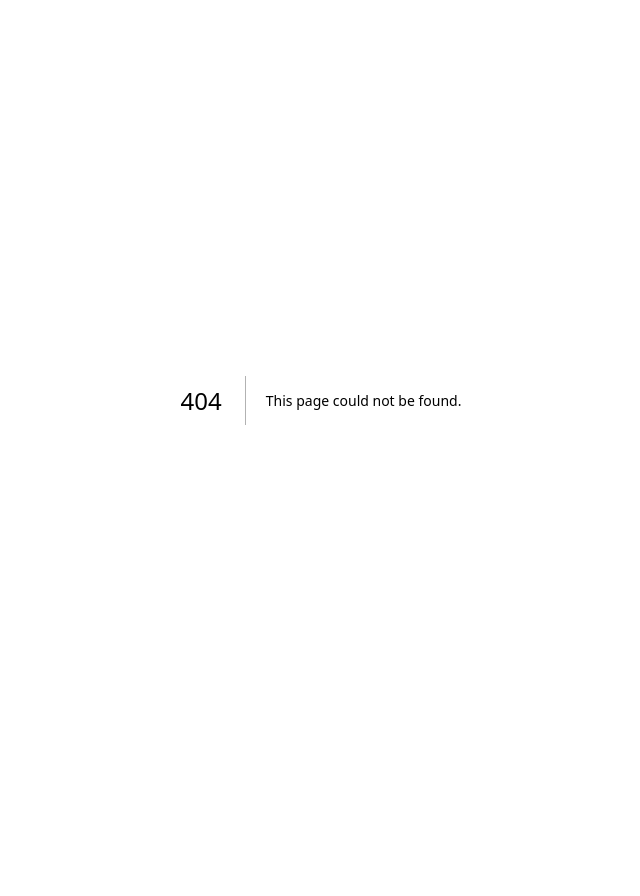
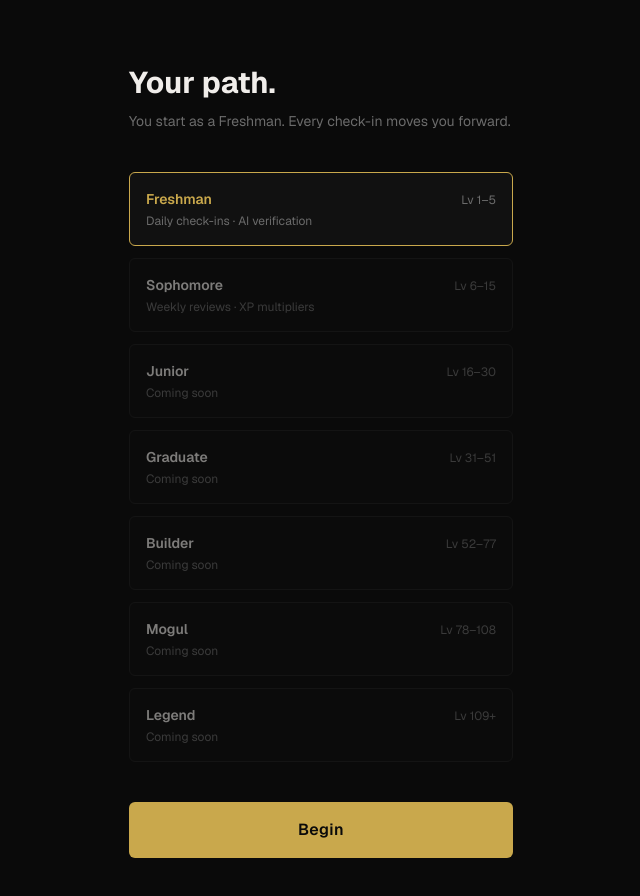
Before and after one commit to deegeeii/receipts, a Next.js app in the folder client/: page /onboarding/preview in a window 1280 px wide. Before the commit this address had no page. Shown: the top 896 px of the page, without its empty margins (319-959 px from the left). Before the commit the page ends 800 px from the top, so only its background shows below. Built offline with nearby package versions, Linux system fonts and the light colour scheme.

Commit message:
Slice B complete: village invite email, level preview screen, review redirect

```diff
--- a/client/src/app/api/stripe/webhook/route.ts
+++ b/client/src/app/api/stripe/webhook/route.ts
@@ -5,7 +5,7 @@ import { NextRequest, NextResponse } from "next/server";
 import Stripe from "stripe";
 
 // ── HANDLER ───────────────────────────────────────────────────────────────────
-// POST /api/stripe/webhook — handle Stripe events for transfer failures and account updates
+// POST /api/stripe/webhook — handle Stripe events for payout failures and account updates
 export async function POST(request: NextRequest) {
   const body = await request.text();
   const sig = request.headers.get("stripe-signature");
@@ -34,9 +34,8 @@ export async function POST(request: NextRequest) {
     );
   }
 
-  switch (event.type) {
-    case "transfer.failed": {
-      const transfer = event.data.object as Stripe.Transfer;
+  if (event.type === "payout.failed") {
+    const payout = event.data.object as Stripe.Payout;
 
     const { error } = await supabaseAdmin
       .from("payouts")
@@ -44,20 +43,18 @@ export async function POST(request: NextRequest) {
         status: "pending",
         stripe_transfer_id: null,
       })
-        .eq("stripe_transfer_id", transfer.id);
+      .eq("stripe_transfer_id", payout.id);
 
     if (error) {
       console.error("webhook: payout reset failed", error);
     } else {
-        console.log("webhook: transfer.failed — payout reset to pending", {
-          transfer_id: transfer.id,
+      console.log("webhook: payout.failed — payout reset to pending", {
+        payout_id: payout.id,
       });
     }
-
-      break;
   }
 
-    case "account.updated": {
+  if (event.type === "account.updated") {
     const account = event.data.object as Stripe.Account;
 
     console.log("webhook: account.updated", {
@@ -65,12 +62,6 @@ export async function POST(request: NextRequest) {
       payouts_enabled: account.payouts_enabled,
       charges_enabled: account.charges_enabled,
     });
-
-      break;
-    }
-
-    default:
-      break;
   }
 
   return NextResponse.json({ received: true });
--- /dev/null
+++ b/client/src/app/onboarding/invite/route.ts
@@ -0,0 +1,43 @@
+// ── IMPORTS ───────────────────────────────────────────────────────────────────
+import { createClient } from "@/lib/supabase/server";
+import { Resend } from "resend";
+import { NextRequest, NextResponse } from "next/server";
+
+// ── CONSTANTS ─────────────────────────────────────────────────────────────────
+const resend = new Resend(process.env.RESEND_API_KEY);
+
+// ── HANDLER ───────────────────────────────────────────────────────────────────
+export async function POST(request: NextRequest) {
+  const supabase = await createClient();
+  const { data: { user } } = await supabase.auth.getUser();
+
+  if (!user) {
+    return NextResponse.json({ error: "Unauthorized" }, { status: 401 });
+  }
+
+  const { supporterEmail } = await request.json();
+
+  if (!supporterEmail) {
+    return NextResponse.json({ error: "Missing supporterEmail" }, { status: 400 });
+  }
+
+  const { error } = await resend.emails.send({
+    from: "Receipt <onboarding@resend.dev>",
+    to: supporterEmail,
+    subject: `${user.email} invited you to be their accountability partner`,
+    html: `
+      <p>Hey,</p>
+      <p><strong>${user.email}</strong> just committed to a goal on <strong>Receipt</strong> — an app where you put money on the line and prove your progress daily.</p>
+      <p>They added you as someone in their village. That means they want you to ask them how it's going.</p>
+      <p>No action needed — just be someone who checks in.</p>
+      <p style="color: #6B6B6B; font-size: 12px;">Receipt — Prove it. Get paid.</p>
+    `,
+  });
+
+  if (error) {
+    console.error("invite email failed", error);
+    return NextResponse.json({ error: "Failed to send email" }, { status: 500 });
+  }
+
+  return NextResponse.json({ ok: true });
+}
--- /dev/null
+++ b/client/src/app/onboarding/preview/page.tsx
@@ -0,0 +1,86 @@
+// ── IMPORTS ───────────────────────────────────────────────────────────────────
+import Link from "next/link";
+import { LEVEL_GROUPS } from "@/lib/xp/levels";
+
+// ── TYPES ─────────────────────────────────────────────────────────────────────
+type TierMeta = {
+  unlock: string;
+};
+
+// ── CONSTANTS ─────────────────────────────────────────────────────────────────
+const TIER_META: Record<string, TierMeta> = {
+  Freshman:  { unlock: "Daily check-ins · AI verification" },
+  Sophomore: { unlock: "Weekly reviews · XP multipliers" },
+  Junior:    { unlock: "Coming soon" },
+  Graduate:  { unlock: "Coming soon" },
+  Builder:   { unlock: "Coming soon" },
+  Mogul:     { unlock: "Coming soon" },
+  Legend:    { unlock: "Coming soon" },
+};
+
+// ── PAGE ──────────────────────────────────────────────────────────────────────
+export default function OnboardingPreviewPage({
+  searchParams,
+}: {
+  searchParams: { projectId?: string };
+}) {
+  const projectId = searchParams.projectId ?? "";
+
+  return (
+    <main className="min-h-screen flex flex-col items-center justify-center bg-[#0A0A0A] px-6 py-16">
+      <div className="w-full max-w-sm flex flex-col gap-10">
+
+        <div className="flex flex-col gap-2">
+          <h2 className="text-3xl font-bold text-[#F0EDEA] leading-tight">
+            Your path.
+          </h2>
+          <p className="text-sm text-[#6B6B6B] leading-relaxed">
+            You start as a Freshman. Every check-in moves you forward.
+          </p>
+        </div>
+
+        <div className="flex flex-col gap-3">
+          {LEVEL_GROUPS.map((group, index) => {
+            const isCurrent = group.name === "Freshman";
+            const meta = TIER_META[group.name];
+
+            return (
+              <div
+                key={group.name}
+                className={`flex flex-col gap-1 px-4 py-4 rounded-md border transition-colors ${
+                  isCurrent
+                    ? "border-[#C9A84C] bg-[#111111]"
+                    : "border-[#1F1F1F] bg-[#0D0D0D] opacity-50"
+                }`}
+              >
+                <div className="flex items-baseline justify-between">
+                  <span
+                    className={`text-sm font-semibold ${
+                      isCurrent ? "text-[#C9A84C]" : "text-[#F0EDEA]"
+                    }`}
+                  >
+                    {group.name}
+                  </span>
+                  <span className="text-xs text-[#6B6B6B]">
+                    {group.maxLevel
+                      ? `Lv ${group.minLevel}–${group.maxLevel}`
+                      : `Lv ${group.minLevel}+`}
+                  </span>
+                </div>
+                <p className="text-xs text-[#6B6B6B]">{meta.unlock}</p>
+              </div>
+            );
+          })}
+        </div>
+
+        <Link
+          href={`/check-in/${projectId}`}
+          className="w-full py-4 bg-[#C9A84C] text-[#0A0A0A] font-semibold text-base rounded-md tracking-wide hover:bg-[#E5C97A] transition-colors text-center"
+        >
+          Begin
+        </Link>
+
+      </div>
+    </main>
+  );
+}
--- a/client/src/app/onboarding/village/page.tsx
+++ b/client/src/app/onboarding/village/page.tsx
@@ -5,19 +5,39 @@ import { useState } from "react";
 import { useRouter } from "next/navigation";
 
 // ── PAGE ──────────────────────────────────────────────────────────────────────
-// OnboardingVillagePage — Village/Supporter ask before first project setup
 export default function OnboardingVillagePage() {
 
-  // ── STATE ───────────────────────────────────────────────────────────────────
+  // ── STATE ─────────────────────────────────────────────────────────────────
   const router = useRouter();
   const [email, setEmail] = useState("");
+  const [loading, setLoading] = useState(false);
+  const [error, setError] = useState("");
 
   // ── HANDLERS ──────────────────────────────────────────────────────────────
-  function handleContinue() {
+  async function handleInvite() {
+    setLoading(true);
+    setError("");
+
+    const res = await fetch("/api/onboarding/invite", {
+      method: "POST",
+      headers: { "Content-Type": "application/json" },
+      body: JSON.stringify({ supporterEmail: email }),
+    });
+
+    if (!res.ok) {
+      setError("Couldn't send the invite. Try again.");
+      setLoading(false);
+      return;
+    }
+
     router.push("/projects/new");
   }
 
-  // ── RENDER ──────────────────────────────────────────────────────────────────
+  function handleSkip() {
+    router.push("/projects/new");
+  }
+
+  // ── RENDER ────────────────────────────────────────────────────────────────
   return (
     <main className="min-h-screen flex flex-col items-center justify-center bg-[#0A0A0A] px-6">
       <div className="w-full max-w-sm flex flex-col gap-10">
@@ -48,19 +68,22 @@ export default function OnboardingVillagePage() {
             placeholder="someone@example.com"
             className="w-full px-4 py-3 bg-[#111111] border border-[#1F1F1F] rounded-md text-[#F0EDEA] placeholder-[#6B6B6B] text-sm focus:outline-none focus:border-[#C9A84C] transition-colors"
           />
+          {error && (
+            <p className="text-xs text-red-400">{error}</p>
+          )}
         </div>
 
         <div className="flex flex-col gap-3">
           <button
-            onClick={handleContinue}
-            disabled={email.trim().length === 0}
+            onClick={handleInvite}
+            disabled={email.trim().length === 0 || loading}
             className="w-full py-4 bg-[#C9A84C] text-[#0A0A0A] font-semibold text-base rounded-md tracking-wide hover:bg-[#E5C97A] disabled:opacity-40 disabled:cursor-not-allowed transition-colors"
           >
-            Invite them
+            {loading ? "Sending..." : "Invite them"}
           </button>
 
           <button
-            onClick={handleContinue}
+            onClick={handleSkip}
             className="w-full py-4 text-[#6B6B6B] text-sm hover:text-[#F0EDEA] transition-colors"
           >
             I&apos;ll do this alone for now
--- a/client/src/app/projects/new/review/page.tsx
+++ b/client/src/app/projects/new/review/page.tsx
@@ -145,8 +145,9 @@ export default function ReviewAndCommitStep() {
       }),
     });
 
+    const data = await response.json();
+
     if (!response.ok) {
-      const data = await response.json();
       console.error("review: project create failed", data);
       setSubmitError(data.error ?? "Something went wrong. Try again.");
       setSubmitting(false);
@@ -154,8 +155,9 @@ export default function ReviewAndCommitStep() {
     }
 
     reset();
-    router.push("/dashboard");
+    router.push(`/onboarding/preview?projectId=${data.project.id}`);
   }
+
 
   const elementsOptions = {
     clientSecret: clientSecret ?? undefined,
```
Lines whose indentation alone changed are shown as unchanged.
